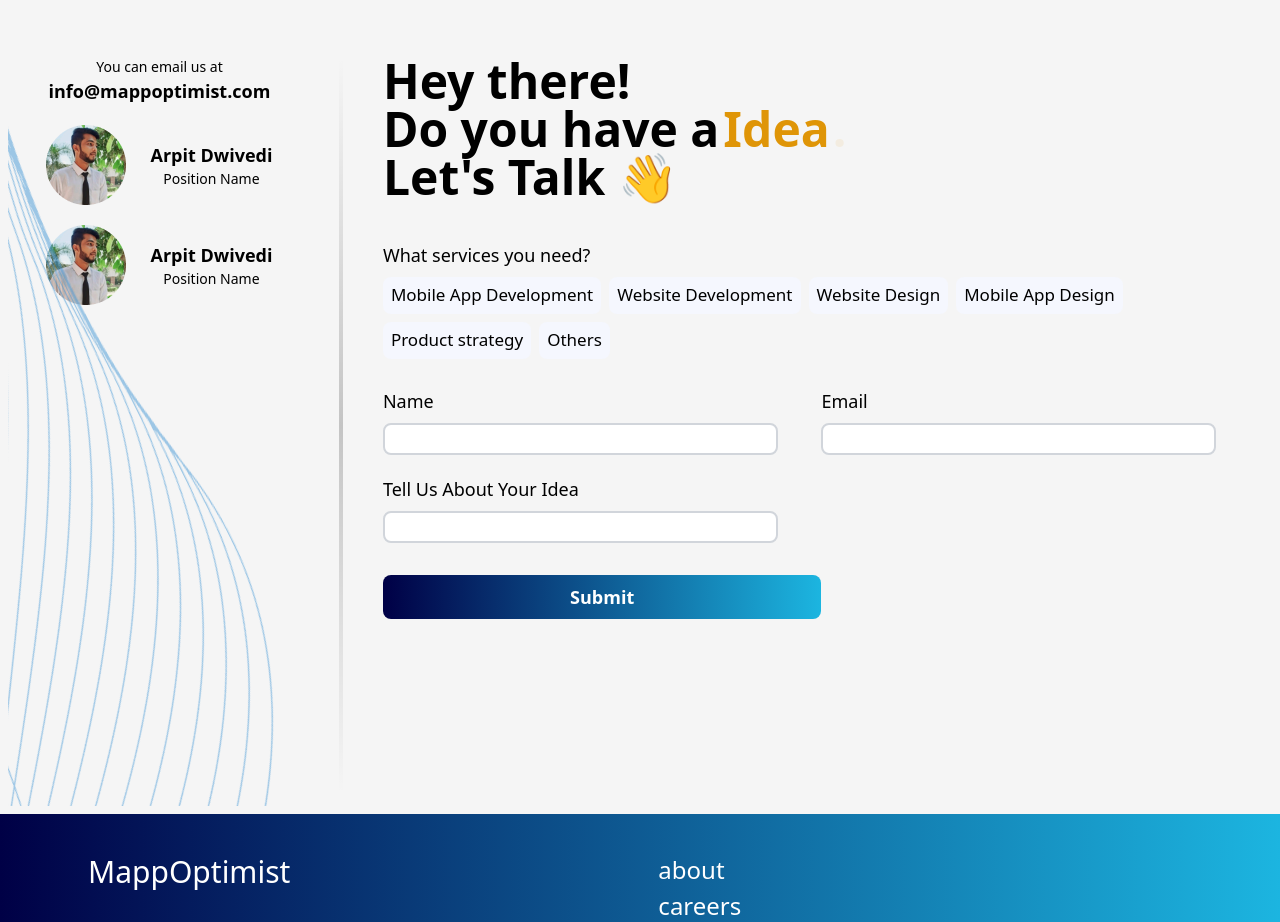
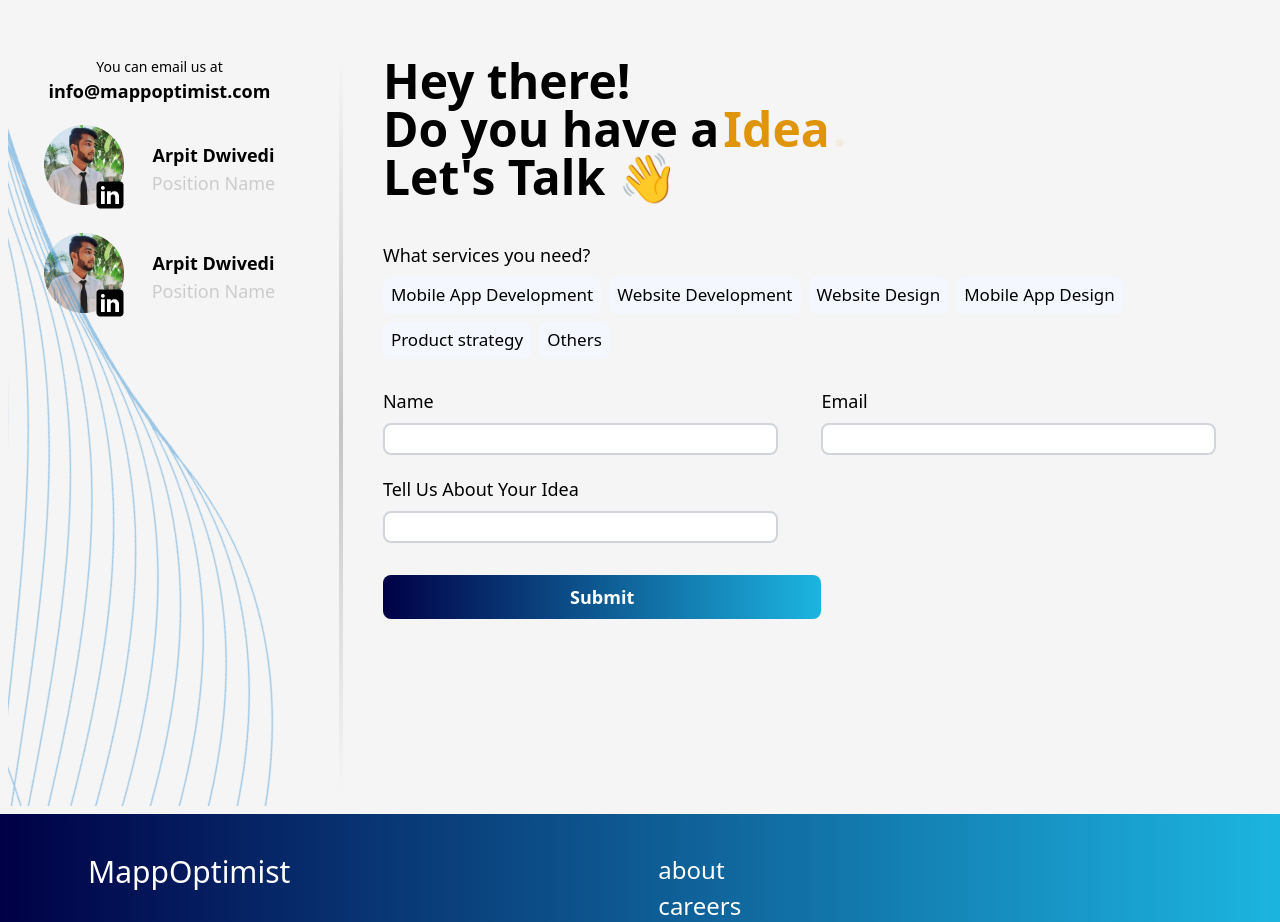
Before and after one commit to armaansingh24/mappotimist, a React (Create React App) app: page / in a window 1280 px wide. Shown: the part 6040-6962 px from the top of the page. Built offline with nearby package versions, Linux system fonts and the light colour scheme.

Commit message:
Contact Us

```diff
--- a/src/components/ContactSection.jsx
+++ b/src/components/ContactSection.jsx
@@ -1,7 +1,8 @@
 import { useTypewriter, Cursor } from "react-simple-typewriter";
 import { useState } from "react";
-import image1  from "../assets/contactUs/image1.png"
-import R2  from "../assets/contactUs/R2.png"
+import image1 from "../assets/contactUs/image1.png";
+import R2 from "../assets/contactUs/R2.png";
+import linkedin from "../assets/contactUs/linkedin.png";
 
 const ContactSection = () => {
   const [text] = useTypewriter({
@@ -44,17 +45,27 @@ const ContactSection = () => {
                 </p>
               </div>
               <div className="mt-5 flex items-center gap-6">
-                <img src={image1} alt="" className="" />
+                <div>
+                  <img src={image1} alt="" className="" />
+                  <img src={linkedin} alt="" className="-mt-7 ml-12" />
+                </div>
                 <div className="">
                   <p className="text-lg font-bold text-center">Arpit Dwivedi</p>
-                  <p className="text-sm text-center">Position Name</p>
+                  <p className="text-lg text-[#CCCCCC] text-center">
+                    Position Name
+                  </p>
                 </div>
               </div>
               <div className="mt-5 flex items-center gap-6">
-                <img src={image1} alt="" className="" />
+                <div>
+                  <img src={image1} alt="" className="" />
+                  <img src={linkedin} alt="" className="-mt-7 ml-12" />
+                </div>
                 <div className="">
                   <p className="text-lg font-bold text-center">Arpit Dwivedi</p>
-                  <p className="text-sm text-center">Position Name</p>
+                  <p className="text-lg text-[#CCCCCC]  text-center">
+                    Position Name
+                  </p>
                 </div>
               </div>
             </div>
```
Also changed, not shown: src/assets/contactUs/linkedin.png (added).
